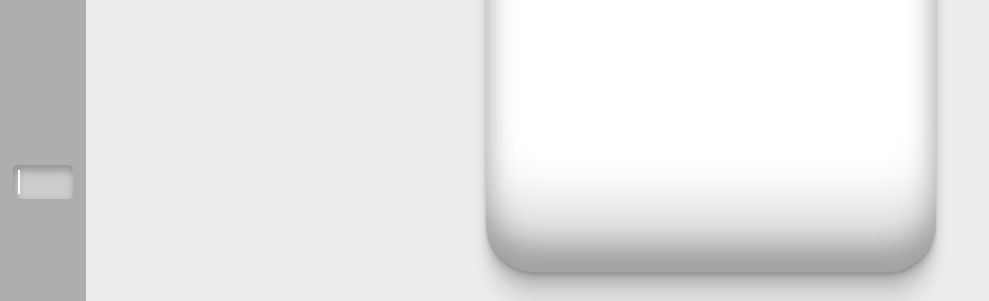
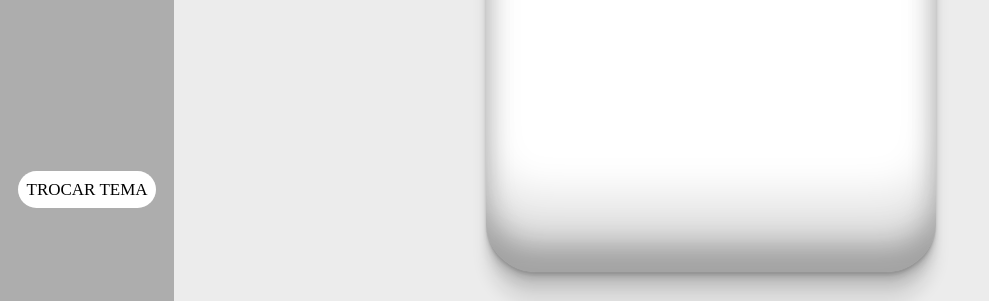
Before and after one commit to Astr0ns/Portifolio, a plain HTML site: page index.html in a window 1280 px wide. Shown: the part 499-800 px from the top of the page, without its empty margins (0-989 px from the left). Drawn offline with Linux system fonts and the light colour scheme.

Commit message:
update tororo xd

```diff
--- a/dark.css
+++ b/dark.css
@@ -6,7 +6,7 @@
   list-style: none;
 }
 
-body{
+body.dark{
   margin: 0;
   background-color: rgba(0, 0, 0, 0.848);
   overflow: hidden;
--- a/index.html
+++ b/index.html
@@ -29,10 +29,9 @@
                             <path
                                 d="M8 0C3.58 0 0 3.58 0 8c0 3.54 2.29 6.53 5.47 7.59.4.07.55-.17.55-.38 0-.19-.01-.82-.01-1.49-2.01.37-2.53-.49-2.69-.94-.09-.23-.48-.94-.82-1.13-.28-.15-.68-.52-.01-.53.63-.01 1.08.58 1.23.82.72 1.21 1.87.87 2.33.66.07-.52.28-.87.51-1.07-1.78-.2-3.64-.89-3.64-3.95 0-.87.31-1.59.82-2.15-.08-.2-.36-1.02.08-2.12 0 0 .67-.21 2.2.82.64-.18 1.32-.27 2-.27.68 0 1.36.09 2 .27 1.53-1.04 2.2-.82 2.2-.82.44 1.1.16 1.92.08 2.12.51.56.82 1.27.82 2.15 0 3.07-1.87 3.75-3.65 3.95.29.25.54.73.54 1.48 0 1.07-.01 1.93-.01 2.2 0 .21.15.46.55.38A8.012 8.012 0 0 0 16 8c0-4.42-3.58-8-8-8z"/>
                         </svg></a></li>
-                 <li class="social"><label class="switch" onclick="trocarCSS()">
-                            <input type="checkbox">
-                            <span class="slider">
-                            </span></li></label>
+                 <li class="social">
+                    <button class="btn" id="toggle-theme">Trocar tema</button>
+                </li>
 
             </ul>
 
--- a/light.css
+++ b/light.css
@@ -18,58 +18,56 @@ header{
 
     background-color: rgba(128, 128, 128, 0.579);
 }
-/* O interruptor - a caixa ao redor do controle deslizante */
-.switch {
-    margin-left: -10px;
+
+.btn {
+  display: inline-flex;
+  position: relative;
   font-size: 17px;
-    position:relative;
-    display: inline-flex;
-    width: 3.5em;
-    height: 2em;
+  text-transform: uppercase;
+  text-decoration: none;
+  padding: 0.5em 0.5em;
+  display: inline-block;
+  border-radius: 6em;
+  transition: all .2s;
+  border: none;
+  font-family: inherit;
+  font-weight: 250;
+  color: black;
+  background-color: white;
  }
 
-  /* Ocultar caixa de seleção HTML padrão */
-  .switch input {
-    opacity: 0;
-    width: 0;
-    height: 0;
+ .btn:hover {
+  transform: translateY(-3px);
+  box-shadow: 0 10px 20px rgba(0, 0, 0, 0.2);
  }
 
-  /* o controlador deslizante */
-  .slider {
-    margin: -20px -5px 20px 5px;
+ .btn:active {
+  transform: translateY(-1px);
+  box-shadow: 0 5px 10px rgba(0, 0, 0, 0.2);
+ }
+
+ .btn::after {
+  content: "";
+  display: inline-block;
+  height: 100%;
+  width: 100%;
+  border-radius: 100px;
   position: absolute;
-    cursor: pointer;
   top: 0;
   left: 0;
-    right: 0;
-    bottom: 0;
-    background-color: #ccc;
-    box-shadow: inset 2px 5px 10px rgba(0,0,0,0.3);
-    transition: .4s;
-    border-radius: 5px;
+  z-index: -1;
+  transition: all .4s;
  }
 
-  .slider:before {
-    position: absolute;
-    content: "";
-    height: 1.4em;
-    width: 0.1em;
-    border-radius: 0px;
-    left: 0.3em;
-    bottom: 0.3em;
-    background-color: white;
-    transition: .4s;
+ .btn::after {
+  background-color: #fff;
  }
 
-  input:checked + .slider {
-    background-color: #171717;
-    box-shadow: inset 2px 5px 10px rgb(0, 0, 0);
+ .btn:hover::after {
+  transform: scaleX(1.4) scaleY(1.6);
+  opacity: 0;
  }
 
-  input:checked + .slider:before {
-    transform: translateX(2.8em) rotate(360deg);
-}
 
 svg{
     color: #000000 ;
--- a/script.js
+++ b/script.js
@@ -1,10 +1,23 @@
-function trocarCSS() {
-  const themeToggle = document.querySelector('#theme-toggle');
-  const body = document.querySelector('body');
+const btnToggle = document.getElementById('toggle-theme');
+const body = document.body;
+const style = document.getElementById('css-link');
 
-  if (themeToggle.checked) {
+btnToggle.addEventListener('click', () => {
+    body.classList.toggle('dark');
+    btnToggle.classList.toggle('dark');
+
+    if (body.classList.contains('dark')) {
+        style.setAttribute('href', 'dark.css');
+        localStorage.setItem('theme', 'dark');
+    } else {
+        style.setAttribute('href', 'light.css');
+        localStorage.setItem('theme', 'light');
+    }
+});
+
+const theme = localStorage.getItem('theme');
+if (theme === 'dark') {
     body.classList.add('dark');
-  } else {
-    body.classList.remove('dark');
-  }
+    btnToggle.classList.add('dark');
+    style.setAttribute('href', 'dark.css');
 }
```
Lines whose indentation alone changed are shown as unchanged.
